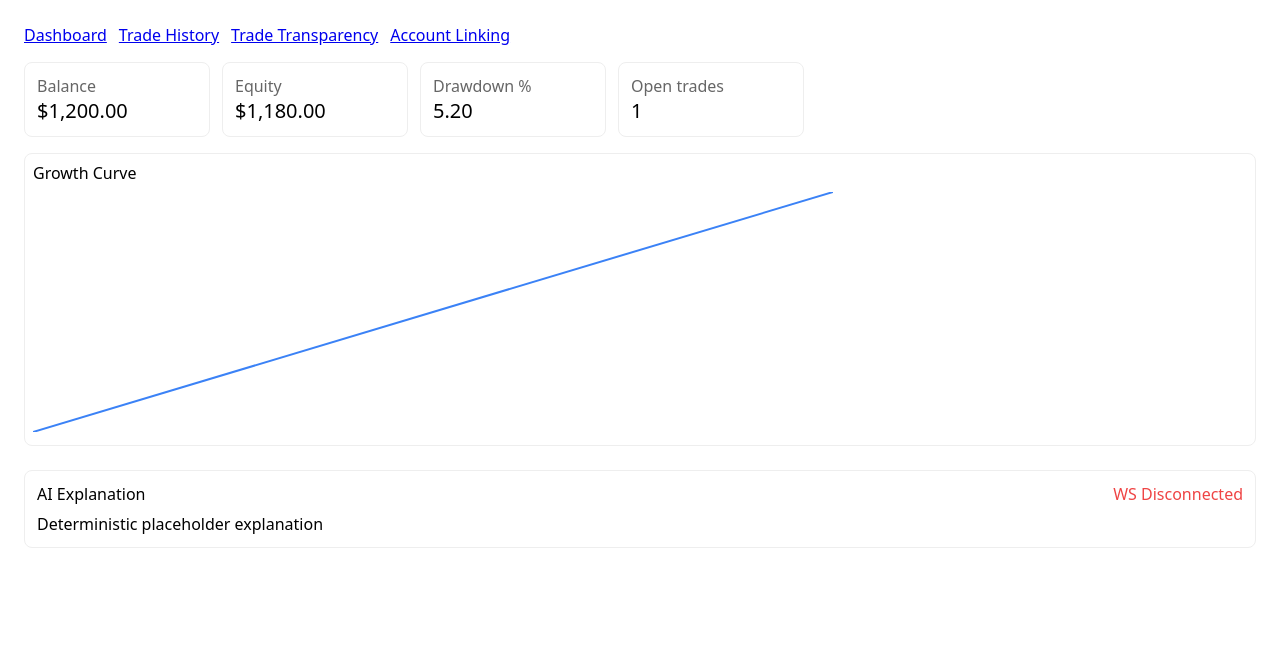
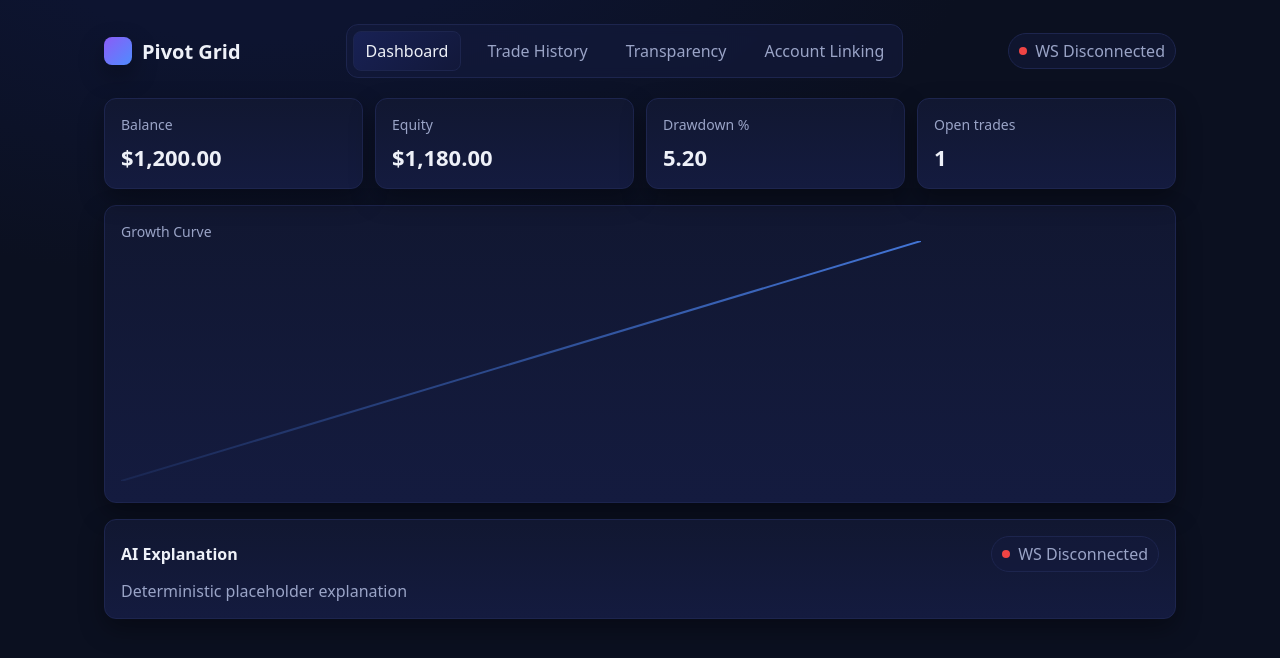
Before and after one commit to mbunabojohn-glitch/Pivot-Grid, a React (Vite) app in the folder frontend/: page / in a window 1280 px wide. Shown: the top 658 px of the page. Built offline with nearby package versions, Linux system fonts and the light colour scheme; no server answers.

Commit message:
Beautify_UI_add_theme_and_restyle_shell_dashboard_tables_add_mock_EA_cleanup_storejs

```diff
--- a/frontend/src/App.jsx
+++ b/frontend/src/App.jsx
@@ -1,18 +1,32 @@
+import React from 'react'
 import { Link, Route, Routes, NavLink } from 'react-router-dom'
 import Dashboard from './pages/Dashboard.jsx'
 import Trades from './pages/Trades.jsx'
 import Transparency from './pages/Transparency.jsx'
 import AccountLink from './pages/AccountLink.jsx'
 import AIExplanation from './components/AIExplanation.jsx'
+import { useStore } from './state/store.jsx'
 
 function App() {
+  const { state } = useStore()
+  const connected = state.connection.status === 'connected'
   return (
-    <div style={{ fontFamily: 'system-ui', padding: 16 }}>
-      <div style={{ display: 'flex', gap: 12, marginBottom: 16 }}>
-        <NavLink to="/" end>Dashboard</NavLink>
-        <NavLink to="/trades">Trade History</NavLink>
-        <NavLink to="/transparency">Trade Transparency</NavLink>
-        <NavLink to="/account-link">Account Linking</NavLink>
+    <div className="app-shell">
+      <div className="header">
+        <div className="brand">
+          <div className="brand-badge" />
+          <div>Pivot Grid</div>
+        </div>
+        <div className="nav">
+          <NavLink className={({ isActive }) => `nav-link${isActive ? ' active' : ''}`} to="/" end>Dashboard</NavLink>
+          <NavLink className={({ isActive }) => `nav-link${isActive ? ' active' : ''}`} to="/trades">Trade History</NavLink>
+          <NavLink className={({ isActive }) => `nav-link${isActive ? ' active' : ''}`} to="/transparency">Transparency</NavLink>
+          <NavLink className={({ isActive }) => `nav-link${isActive ? ' active' : ''}`} to="/account-link">Account Linking</NavLink>
+        </div>
+        <div className="status">
+          <div className="status-dot" style={{ background: connected ? 'var(--success)' : 'var(--danger)' }} />
+          <div>{connected ? 'WS Connected' : 'WS Disconnected'}</div>
+        </div>
       </div>
       <Routes>
         <Route path="/" element={<Dashboard />} />
@@ -20,7 +34,7 @@ function App() {
         <Route path="/transparency" element={<Transparency />} />
         <Route path="/account-link" element={<AccountLink />} />
       </Routes>
-      <div style={{ marginTop: 24 }}>
+      <div className="section">
         <AIExplanation />
       </div>
     </div>
--- a/frontend/src/components/AIExplanation.jsx
+++ b/frontend/src/components/AIExplanation.jsx
@@ -9,12 +9,15 @@ export default function AIExplanation() {
     state.ai.text ||
     'Trades and drawdowns are explained deterministically based on logged rule-based events.'
   return (
-    <div style={{ border: '1px solid #eee', borderRadius: 8, padding: 12 }}>
-      <div style={{ display: 'flex', justifyContent: 'space-between' }}>
-        <div>{title}</div>
-        <div style={{ color: connected ? '#16a34a' : '#ef4444' }}>{connected ? 'WS Connected' : 'WS Disconnected'}</div>
+    <div className="card">
+      <div className="ai-header">
+        <div className="ai-title">{title}</div>
+        <div className="status">
+          <div className="status-dot" style={{ background: connected ? 'var(--success)' : 'var(--danger)' }} />
+          <div>{connected ? 'WS Connected' : 'WS Disconnected'}</div>
+        </div>
       </div>
-      <div style={{ marginTop: 8 }}>{text}</div>
+      <div className="ai-text">{text}</div>
     </div>
   )
 }
--- a/frontend/src/components/EquityChart.jsx
+++ b/frontend/src/components/EquityChart.jsx
@@ -20,11 +20,14 @@ export default function EquityChart({ data }) {
   const pts = scalePoints(data, width, height)
   const d = pts.map(([x, y]) => `${x},${y}`).join(' ')
   return (
-    <div style={{ border: '1px solid #eee', borderRadius: 8, padding: 8 }}>
-      <div style={{ marginBottom: 8 }}>Growth Curve</div>
-      <svg width={width} height={height}>
-        <polyline points={d} fill="none" stroke="#3b82f6" strokeWidth="2" />
-      </svg>
-    </div>
+    <svg width={width} height={height}>
+      <defs>
+        <linearGradient id="lineGrad" x1="0" y1="0" x2="0" y2="1">
+          <stop offset="0%" stopColor="var(--primary)" stopOpacity="0.8" />
+          <stop offset="100%" stopColor="var(--primary)" stopOpacity="0.1" />
+        </linearGradient>
+      </defs>
+      <polyline points={d} fill="none" stroke="url(#lineGrad)" strokeWidth="2" />
+    </svg>
   )
 }
--- a/frontend/src/components/TradesTable.jsx
+++ b/frontend/src/components/TradesTable.jsx
@@ -1,22 +1,22 @@
 import React from 'react'
 function Cell({ children }) {
-  return <td style={{ padding: 8, borderBottom: '1px solid #eee' }}>{children}</td>
+  return <td>{children}</td>
 }
 
 export default function TradesTable({ trades }) {
   return (
-    <table style={{ width: '100%', borderCollapse: 'collapse' }}>
+    <table className="table">
       <thead>
         <tr>
-          <th style={{ textAlign: 'left', padding: 8 }}>Symbol</th>
-          <th style={{ textAlign: 'left', padding: 8 }}>Direction</th>
-          <th style={{ textAlign: 'left', padding: 8 }}>Entry Reason</th>
-          <th style={{ textAlign: 'left', padding: 8 }}>Entry</th>
-          <th style={{ textAlign: 'left', padding: 8 }}>SL</th>
-          <th style={{ textAlign: 'left', padding: 8 }}>TP</th>
-          <th style={{ textAlign: 'left', padding: 8 }}>Risk %</th>
-          <th style={{ textAlign: 'left', padding: 8 }}>State</th>
-          <th style={{ textAlign: 'left', padding: 8 }}>Outcome</th>
+          <th>Symbol</th>
+          <th>Direction</th>
+          <th>Entry Reason</th>
+          <th>Entry</th>
+          <th>SL</th>
+          <th>TP</th>
+          <th>Risk %</th>
+          <th>State</th>
+          <th>Outcome</th>
         </tr>
       </thead>
       <tbody>
--- a/frontend/src/main.jsx
+++ b/frontend/src/main.jsx
@@ -3,6 +3,7 @@ import { createRoot } from 'react-dom/client'
 import { BrowserRouter } from 'react-router-dom'
 import App from './App.jsx'
 import { StoreProvider } from './state/store.jsx'
+import './styles/theme.css'
 
 createRoot(document.getElementById('root')).render(
   <React.StrictMode>
--- a/frontend/src/pages/Dashboard.jsx
+++ b/frontend/src/pages/Dashboard.jsx
@@ -6,9 +6,9 @@ import { dashboardMock } from '../mocks/dashboard.mock.js'
 
 function Stat({ label, value }) {
   return (
-    <div style={{ padding: 12, border: '1px solid #eee', borderRadius: 8, minWidth: 160 }}>
-      <div style={{ color: '#666' }}>{label}</div>
-      <div style={{ fontSize: 20 }}>{value}</div>
+    <div className="card">
+      <div className="card-title">{label}</div>
+      <div className="card-value">{value}</div>
     </div>
   )
 }
@@ -23,13 +23,16 @@ export default function Dashboard() {
   const openTrades = dashboardMock?.openTrades ?? openTradesComputed
   return (
     <div>
-      <div style={{ marginBottom: 16, display: 'flex', gap: 12 }}>
+      <div className="grid" style={{ marginBottom: 16 }}>
         <Stat label="Balance" value={formatCurrency(balanceCard)} />
         <Stat label="Equity" value={formatCurrency(equityCard)} />
         <Stat label="Drawdown %" value={Number(drawdownPercent).toFixed(2)} />
         <Stat label="Open trades" value={openTrades} />
       </div>
-      <EquityChart data={state.equity} />
+      <div className="card chart-card">
+        <div className="card-title">Growth Curve</div>
+        <EquityChart data={state.equity} />
+      </div>
     </div>
   )
 }
--- a/frontend/src/pages/Trades.jsx
+++ b/frontend/src/pages/Trades.jsx
@@ -5,8 +5,8 @@ import TradesTable from '../components/TradesTable.jsx'
 export default function Trades() {
   const { state } = useStore()
   return (
-    <div>
-      <div style={{ marginBottom: 8 }}>Trade History</div>
+    <div className="card">
+      <div className="card-title">Trade History</div>
       <TradesTable trades={state.trades} />
     </div>
   )
--- a/frontend/src/pages/Transparency.jsx
+++ b/frontend/src/pages/Transparency.jsx
@@ -4,9 +4,9 @@ import WeeklySummaryCard from '../components/WeeklySummaryCard.jsx'
 
 function Row({ label, value }) {
   return (
-    <div style={{ display: 'flex', gap: 8, marginBottom: 6 }}>
-      <div style={{ width: 160, color: '#666' }}>{label}</div>
-      <div>{value}</div>
+    <div style={{ display: 'flex', gap: 8, marginBottom: 10 }}>
+      <div style={{ width: 200, color: 'var(--muted)' }}>{label}</div>
+      <div style={{ color: 'var(--text)' }}>{value}</div>
     </div>
   )
 }
@@ -15,14 +15,14 @@ export default function Transparency() {
   const { state } = useStore()
   const latest = state.trades[0] || {}
   return (
-    <div>
-      <div style={{ marginBottom: 8 }}>Trade Transparency</div>
+    <div className="card">
+      <div className="card-title">Trade Transparency</div>
       <Row label="Entry reason" value={latest.entryReason || 'N/A'} />
       <Row label="Risk %" value={latest.riskPct ?? 'N/A'} />
       <Row label="SL / TP" value={`${latest.sl ?? 'N/A'} / ${latest.tp ?? 'N/A'}`} />
       <Row label="Outcome" value={latest.result?.pnl ?? 'N/A'} />
       <Row label="Invalidation" value={latest.invalidationReason || 'N/A'} />
-      <div style={{ marginTop: 16 }}>
+      <div className="section">
         <WeeklySummaryCard weekly={state.weekly} />
       </div>
     </div>
--- a/frontend/src/state/store.js
+++ /dev/null
@@ -1 +0,0 @@
-export const placeholder = true
--- /dev/null
+++ b/frontend/src/styles/theme.css
@@ -0,0 +1,139 @@
+:root {
+  --bg: #0b1020;
+  --surface: #111731;
+  --surface-alt: #141b3f;
+  --border: #1d254e;
+  --text: #eef1f8;
+  --muted: #9aa4c7;
+  --primary: #4f8cff;
+  --primary-700: #3b6ede;
+  --accent: #8b5cf6;
+  --success: #16a34a;
+  --danger: #ef4444;
+  --shadow: 0 10px 25px rgba(0,0,0,.35);
+}
+* { box-sizing: border-box }
+html, body, #root { height: 100% }
+body {
+  margin: 0;
+  background: radial-gradient(1200px 600px at 20% -10%, #0d1430 20%, #0b1020 60%), var(--bg);
+  color: var(--text);
+  font-family: ui-sans-serif, system-ui, -apple-system, Segoe UI, Roboto, Helvetica, Arial, "Apple Color Emoji", "Segoe UI Emoji";
+}
+.app-shell {
+  max-width: 1120px;
+  margin: 0 auto;
+  padding: 24px;
+}
+.header {
+  display: flex;
+  align-items: center;
+  justify-content: space-between;
+  margin-bottom: 20px;
+}
+.brand {
+  display: flex;
+  align-items: center;
+  gap: 10px;
+  font-weight: 700;
+  font-size: 20px;
+}
+.brand-badge {
+  width: 28px;
+  height: 28px;
+  border-radius: 8px;
+  background: linear-gradient(135deg, var(--accent), var(--primary));
+  box-shadow: var(--shadow);
+}
+.nav {
+  display: flex;
+  gap: 14px;
+  background: rgba(20,27,63,.6);
+  border: 1px solid var(--border);
+  border-radius: 12px;
+  padding: 6px;
+  backdrop-filter: blur(6px);
+}
+.nav-link {
+  display: inline-flex;
+  align-items: center;
+  gap: 8px;
+  padding: 8px 12px;
+  border-radius: 8px;
+  color: var(--muted);
+  text-decoration: none;
+}
+.nav-link.active {
+  color: var(--text);
+  background: linear-gradient(135deg, #182154, #12183a);
+  border: 1px solid var(--border);
+}
+.status {
+  display: inline-flex;
+  align-items: center;
+  gap: 8px;
+  padding: 6px 10px;
+  border: 1px solid var(--border);
+  border-radius: 999px;
+  background: rgba(20,27,63,.5);
+  color: var(--muted);
+}
+.status-dot {
+  width: 8px;
+  height: 8px;
+  border-radius: 999px;
+}
+.grid {
+  display: grid;
+  grid-template-columns: repeat(4, minmax(0, 1fr));
+  gap: 12px;
+}
+.card {
+  background: linear-gradient(180deg, var(--surface), var(--surface-alt));
+  border: 1px solid var(--border);
+  border-radius: 12px;
+  padding: 16px;
+  box-shadow: var(--shadow);
+}
+.card-title {
+  font-size: 14px;
+  color: var(--muted);
+}
+.card-value {
+  margin-top: 8px;
+  font-size: 22px;
+  font-weight: 600;
+}
+.section {
+  margin-top: 16px;
+}
+.chart-card {
+  padding: 16px;
+}
+.table {
+  width: 100%;
+  border-collapse: collapse;
+}
+.table th, .table td {
+  padding: 10px 12px;
+  border-bottom: 1px solid var(--border);
+  color: var(--text);
+  text-align: left;
+}
+.table thead th {
+  color: var(--muted);
+  font-weight: 500;
+  background: rgba(20,27,63,.5);
+}
+.ai-header {
+  display: flex;
+  align-items: center;
+  justify-content: space-between;
+}
+.ai-title {
+  font-weight: 600;
+}
+.ai-text {
+  margin-top: 8px;
+  color: var(--muted);
+}
```
Also changed, not shown: 2 other files (tests, documents, lock files or other folders).
